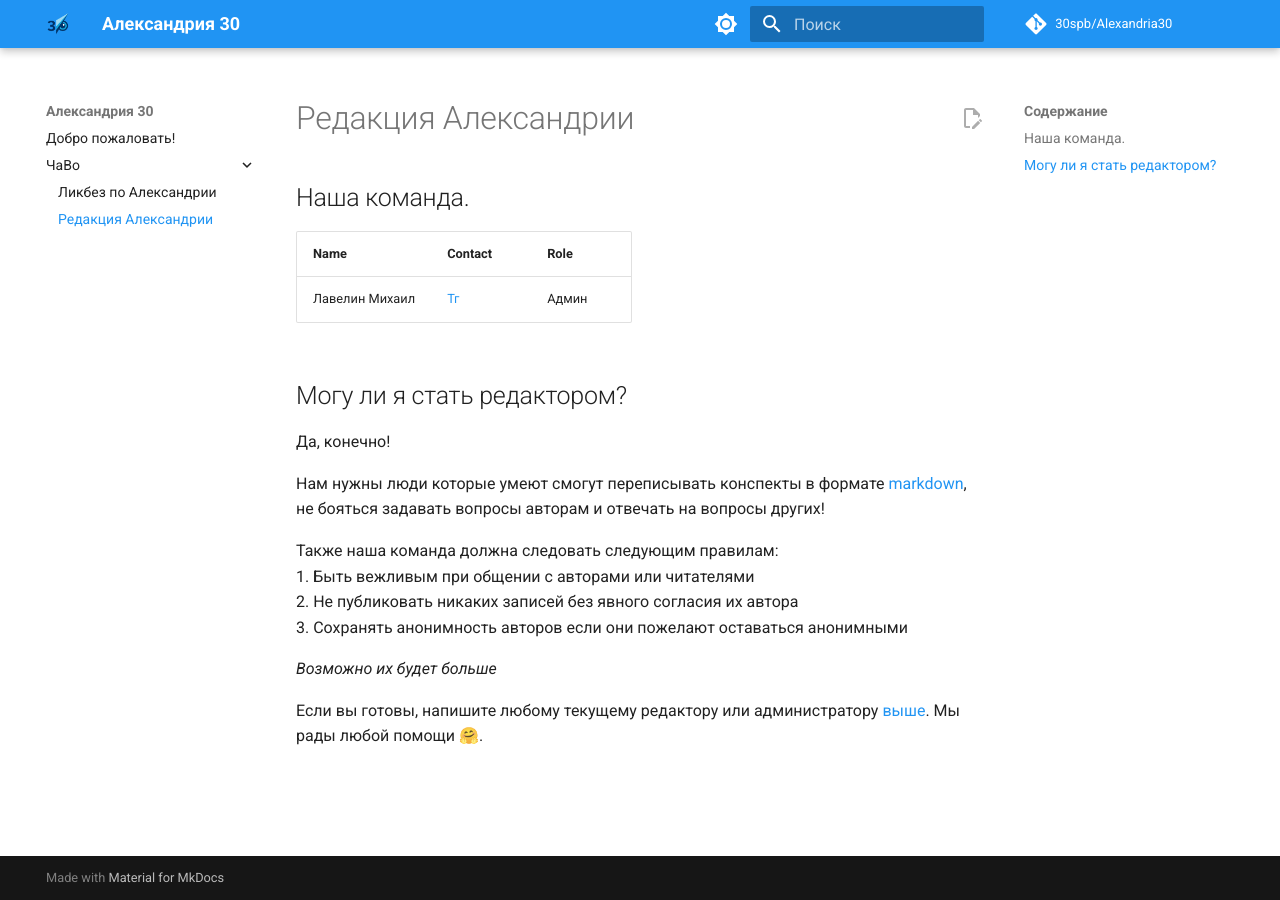
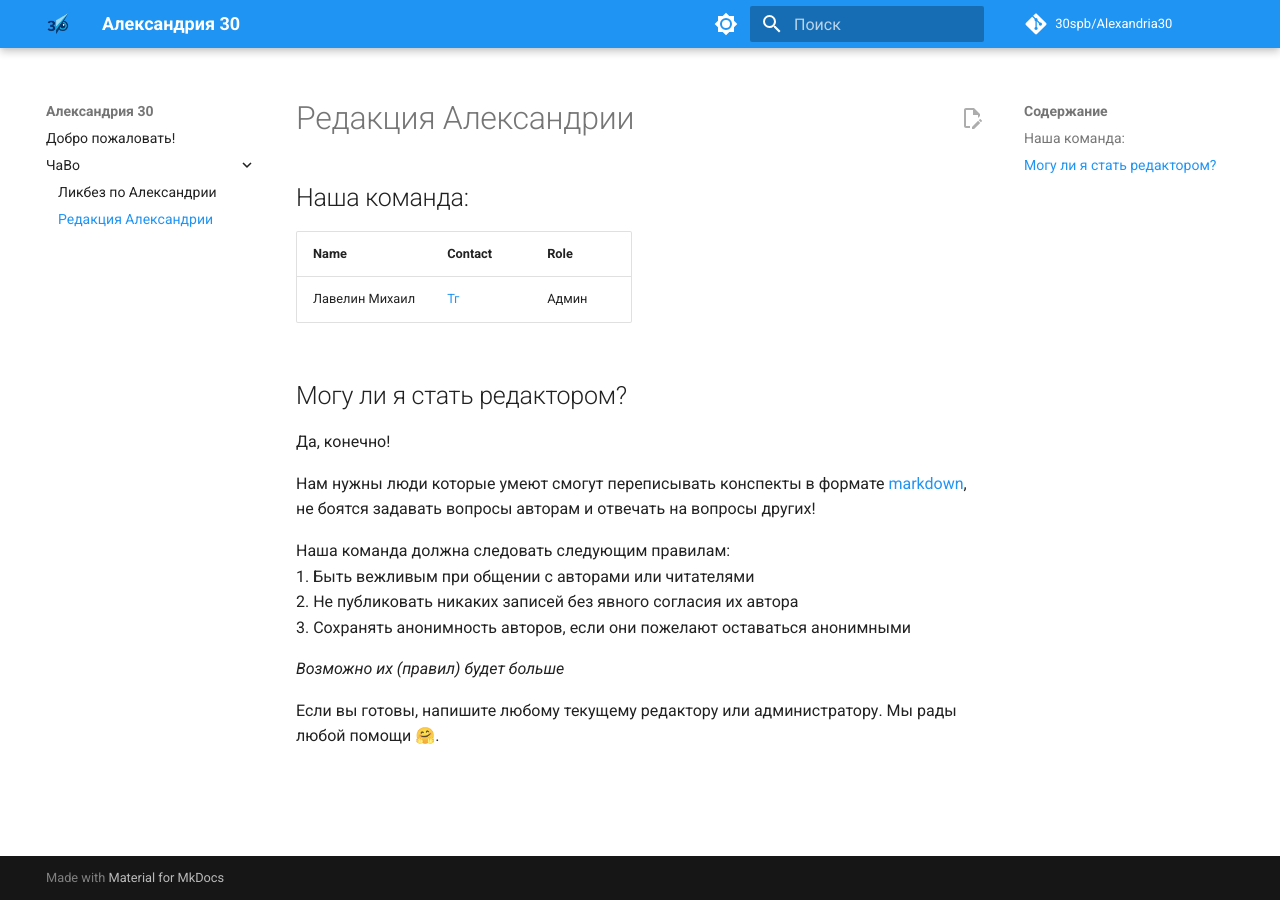
Before and after one commit to 30spb/Alexandria30, an MkDocs documentation site: the page built from docs/faq/admins.md, in a window 1280 px wide. Built offline with MkDocs 1.6.1 and Material for MkDocs 9.7.7, drawn with Linux system fonts in a browser that asks for light colours; comment, search, counter and statistics services are not loaded.

Commit message:
Подправил чуток

```diff
--- a/docs/faq/admins.md
+++ b/docs/faq/admins.md
@@ -1,6 +1,6 @@
 # Редакция Александрии
 
-## Наша команда.
+## Наша команда:
 
 | Name           | Contact                       | Role       |
 |----------------|-------------------------------|------------|
@@ -10,14 +10,14 @@
 
 Да, конечно!
 
-Нам нужны люди которые умеют смогут переписывать конспекты в формате [markdown](https://ru.wikipedia.org/wiki/Markdown), не бояться задавать вопросы авторам и отвечать на вопросы других!
+Нам нужны люди которые умеют смогут переписывать конспекты в формате [markdown](https://ru.wikipedia.org/wiki/Markdown), не боятся задавать вопросы авторам и отвечать на вопросы других!
 
-Также наша команда должна следовать следующим правилам: <br>
+Наша команда должна следовать следующим правилам: <br>
 1. Быть вежливым при общении с авторами или читателями <br>
 2. Не публиковать никаких записей без явного согласия их автора <br>
-3. Сохранять анонимность авторов если они пожелают оставаться анонимными <br>
+3. Сохранять анонимность авторов, если они пожелают оставаться анонимными <br>
 
-*Возможно их будет больше*
+*Возможно их (правил) будет больше*
 
-Если вы готовы, напишите любому текущему редактору или администратору [выше](#наша-команда).
+Если вы готовы, напишите любому текущему редактору или администратору.
 Мы рады любой помощи 🤗.
```
